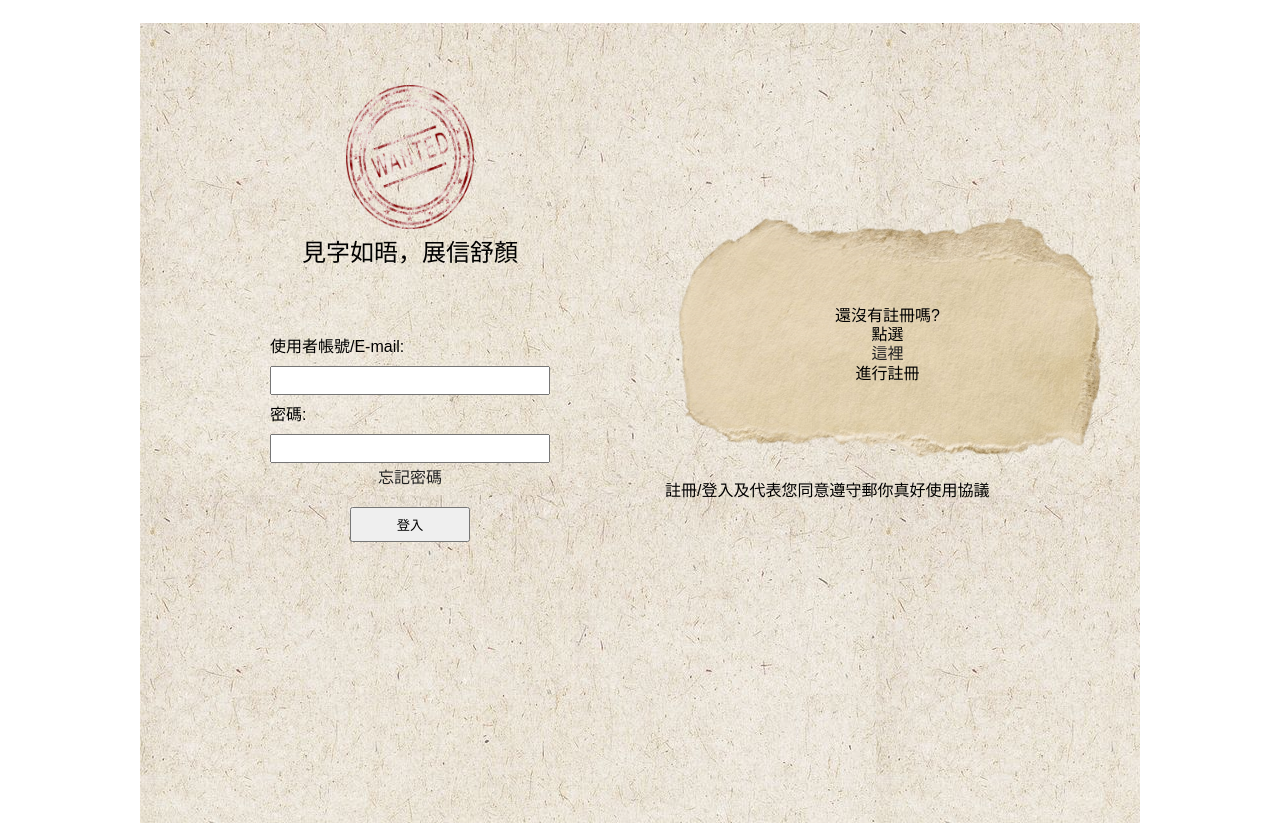
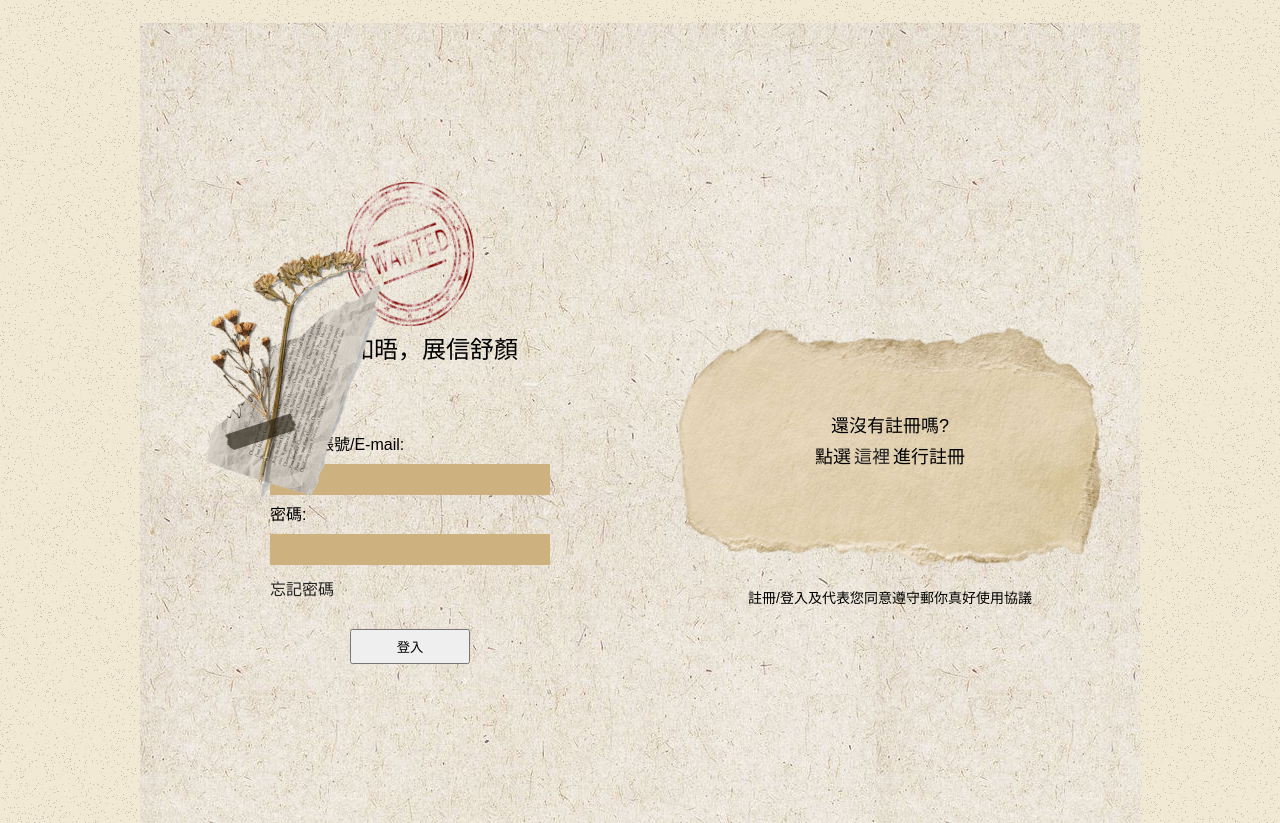
Before and after one commit to YUZI-CHEN/team-project, a plain HTML site: page index.html in a window 1280 px wide. Shown: the part 79-902 px from the top of the page. Drawn offline with Linux system fonts and the light colour scheme.

Commit message:
文字區結束

```diff
--- a/index.html
+++ b/index.html
@@ -29,6 +29,7 @@
 
     </header>
 
+
     <main id="member">
       <div id="center-box">
         <section class="input">
@@ -42,8 +43,8 @@
             <label for="password">密碼:</label>
             <input type="text" id="password" name="password" required minlength="6" maxlength="20" size="10">
             <a href="">忘記密碼</a>
+          </div>
 
-          </div>
           <div class="btn-in">
             <button>登入</button>
 
@@ -55,7 +56,7 @@
             <img src="./images/p4-papers-1.png" alt="bg">
             <div class="p-link">
               <p>還沒有註冊嗎?</p>
-              <p>點選<a href="">這裡</a>進行註冊</p>
+              <p class="link-p">點選 <a href="">這裡</a> 進行註冊</p>
 
             </div>
             <p>註冊/登入及代表您同意遵守郵你真好使用協議</p>
@@ -64,10 +65,13 @@
 
         </section>
 
+
+      </div>
+
     </main>
-    </div>
-
-
+    <figure class="img01">
+      <img src="./images/flowers.png" alt="">
+    </figure>
     <footer>
     </footer>
   </body>
--- a/scss/style.scss
+++ b/scss/style.scss
@@ -94,6 +94,7 @@ main {
 body {
   font-family: sans-serif;
   line-height: 1.2;
+  background-image: url(../images/background.png);
 }
 
 /* 重置標題字重 */
@@ -143,6 +144,7 @@ a {
   .logo {
     width: 238px;
     height: 76px;
+    margin: 0 20px;
   }
 
   .navigation {
@@ -152,7 +154,7 @@ a {
 
     .menu {
       display: flex;
-      padding: 0 35px;
+      padding: 0 200px;
 
       a {
         font-size: 18px;
@@ -169,7 +171,9 @@ body {
   display: flex;
   justify-content: center;
   align-items: center;
-}
+
+
+  }
 
 /*center-box輸入區  */
 #member {
@@ -177,6 +181,7 @@ body {
   margin-top: 102px;
   display: flex;
   justify-content: center;
+  align-items: center;
 
 
   width: 1000px;
@@ -196,10 +201,14 @@ body {
   justify-content: space-between;
 
 
-
+  /* 左邊輸入區 */
   .input {
     width: 450px;
     margin: 0 20px;
+    display: flex;
+    align-items: center;
+    flex-direction: column;
+
 
     .decorate {
       text-align: center;
@@ -221,26 +230,40 @@ body {
 
     }
 
+
+
+
     .input-box {
 
-      display: flex;
-      align-items: center;
-      flex-direction: column;
 
-      padding: 19px 0;
+      width: 280px;
+      margin: 30px;
+
+
 
       label {
+        display: block;
         width: 280px;
-        padding: 10px 0;
+        margin-bottom: 10px;
+
       }
 
       input {
         width: 280px;
-        padding: 5px 0;
+        padding: 8px 0;
+        border: none;
+        background-color: #CDB17E;
+        margin-bottom: 10px;
       }
 
       a {
         margin-top: 5px;
+        align-self: flex-start;
+        /* 靠左對齊 */
+
+
+
+
       }
 
     }
@@ -258,29 +281,61 @@ body {
 
 
 
+
   }
 
+  /* 右邊連結區 */
   .link-box {
     width: 450px;
     height: 215px;
     display: flex;
     flex-direction: column;
     align-items: center;
+    text-align: center;
 
     .bg {
       position: relative;
       width: 450px;
       height: 215px;
 
+      img {
+        width: 100%;
+      }
 
       .p-link {
         position: absolute;
+        left: 150px;
+        top: 100px;
+        text-align: center;
 
-        text-align: center;
-        left: 170px;;
-        top: 100px;
+        p {
 
+          font-size: 18px;
+          margin-bottom: 10px;
+        }
 
+        .link-p {
+          display: flex;
+          /* 使用 Flexbox */
+          align-items: center;
+          /* 垂直對齊（如果需要） */
+          gap: 3px;
+          /* 調整元素間距 */
+          text-align: center;
+
+          a {
+            width: 36px;
+            padding: 0;
+            /* 去除內邊距 */
+            margin: 0;
+            /* 去除外邊距 */
+
+          }
+        }
+      }
+
+      p {
+        font-size: 14px;
       }
 
     }
@@ -293,3 +348,10 @@ body {
   }
 
 }
+/* 背景插圖 */
+.img01{
+  position: absolute;
+  left: 150px;
+  transform:translateY(10px);
+
+}
```
Also changed, not shown: css/style.css, css/style.min.css, 2 other files.
